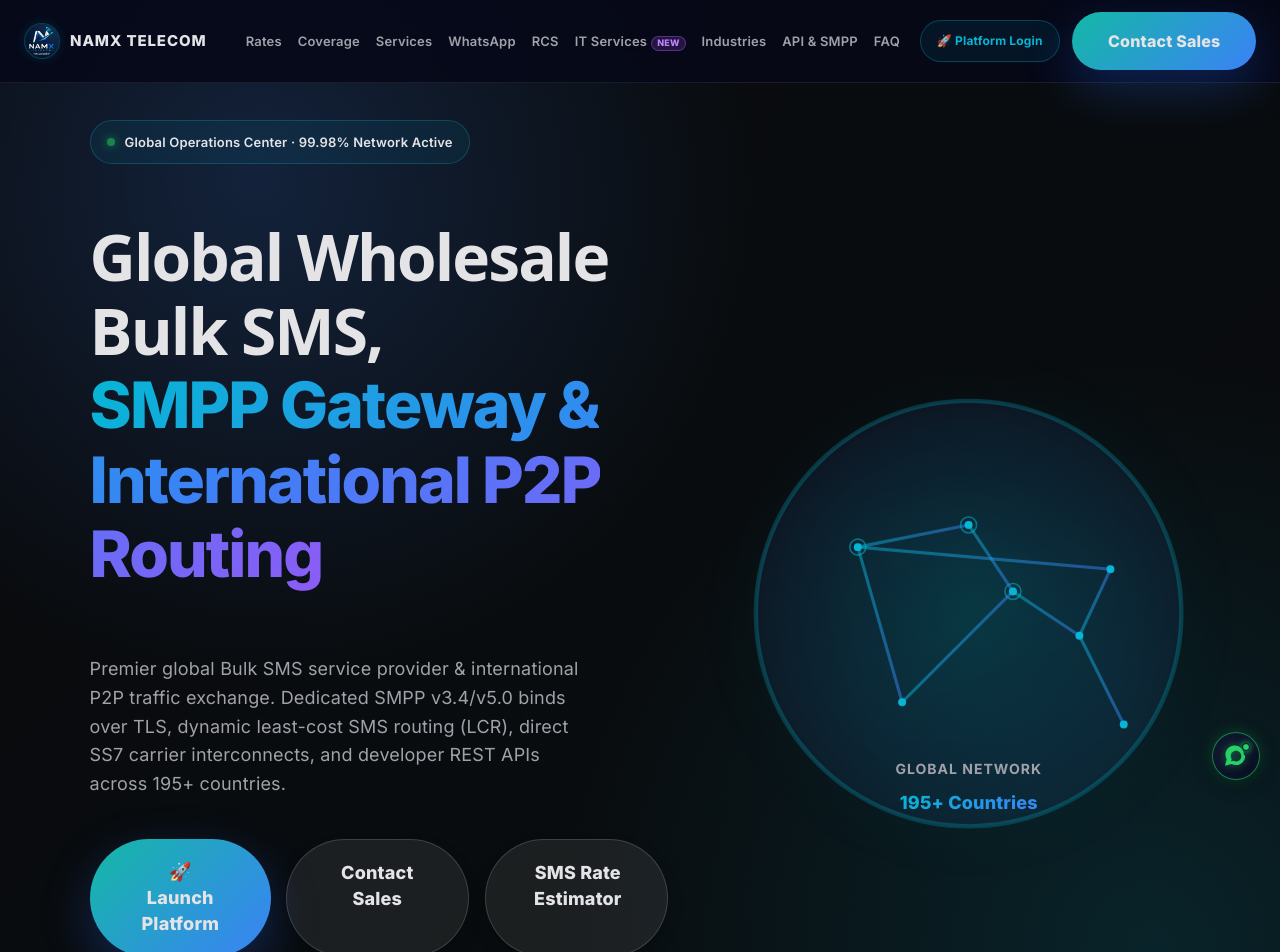
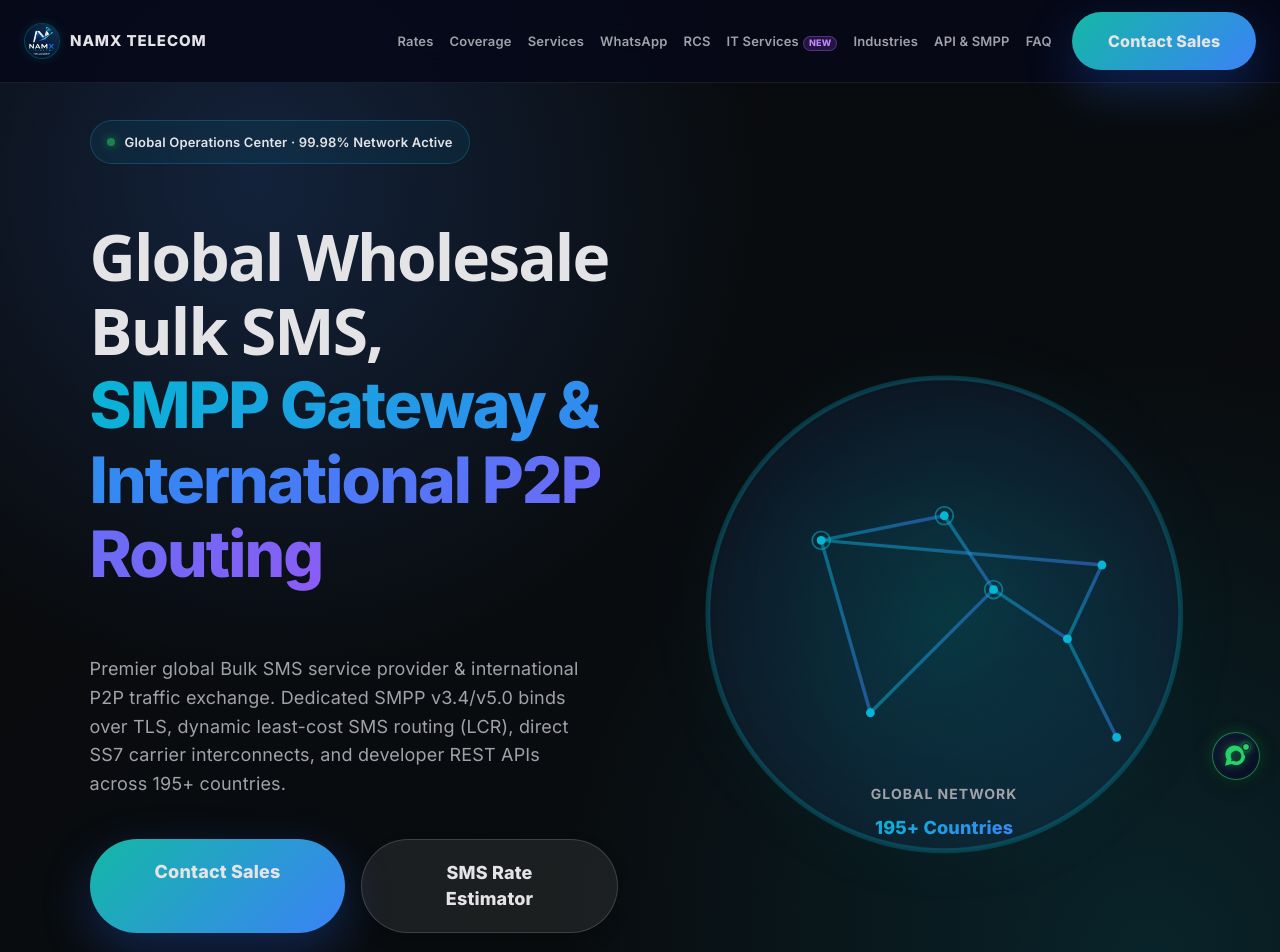
Before and after one commit to akshittiwari74-hub/sms-exchange, a React (Vite) app: page / in a window 1280 px wide. Shown: the top 952 px of the page. Built offline with nearby package versions, Linux system fonts and the light colour scheme.

Commit message:
fix: remove panel and customer portal links from Hero, Navbar, and Footer

```diff
--- a/src/components/Footer.jsx
+++ b/src/components/Footer.jsx
@@ -19,9 +19,6 @@
         </div>
         <div className="footer-column">
           <h3>Products &amp; Solutions</h3>
-          <a href="https://customer.namxtelecom.site" target="_blank" rel="noopener noreferrer" className="portal-highlight-link">
-            🚀 Platform Login (customer.namxtelecom.site)
-          </a>
           <a href="/services" onClick={(e) => handleLinkClick(e, "/services")}>A2P SMS Gateway &amp; SMPP</a>
           <a href="/whatsapp-business" onClick={(e) => handleLinkClick(e, "/whatsapp-business")}>WhatsApp Business Platform</a>
           <a href="/rcs-messaging" onClick={(e) => handleLinkClick(e, "/rcs-messaging")}>RCS Business Messaging</a>
--- a/src/components/Hero.jsx
+++ b/src/components/Hero.jsx
@@ -58,20 +58,9 @@
 
           <motion.div className="hero-buttons" variants={itemVariants}>
             <Button
-              href="https://customer.namxtelecom.site"
-              variant="primary"
-              size="lg"
-              external={true}
-              target="_blank"
-              aria-label="Launch Messaging Platform"
-            >
-              🚀 Launch Platform
-            </Button>
-
-            <Button
               href="/contact"
               onClick={(e) => handleNav(e, "/contact")}
-              variant="secondary"
+              variant="primary"
               size="lg"
               external={false}
               aria-label="Contact NAMX Telecom sales"
--- a/src/components/Navbar.jsx
+++ b/src/components/Navbar.jsx
@@ -64,16 +64,6 @@
           </div>
 
           <div className="nav-actions-group">
-            <a
-              href="https://customer.namxtelecom.site"
-              target="_blank"
-              rel="noopener noreferrer"
-              className="nav-portal-link-btn"
-              title="Access Messaging Portal"
-            >
-              🚀 Platform Login
-            </a>
-
             <Button
               href="/contact"
               onClick={(e) => handleNavClick(e, "/contact")}
@@ -125,15 +115,6 @@
 
           <div className="mobile-actions-group">
             <a
-              href="https://customer.namxtelecom.site"
-              target="_blank"
-              rel="noopener noreferrer"
-              className="mobile-portal-btn"
-            >
-              🚀 Platform Login (customer.namxtelecom.site)
-            </a>
-
-            <a
               href="/contact"
               onClick={(e) => handleNavClick(e, "/contact")}
               className="mobile-contact-btn"
```
